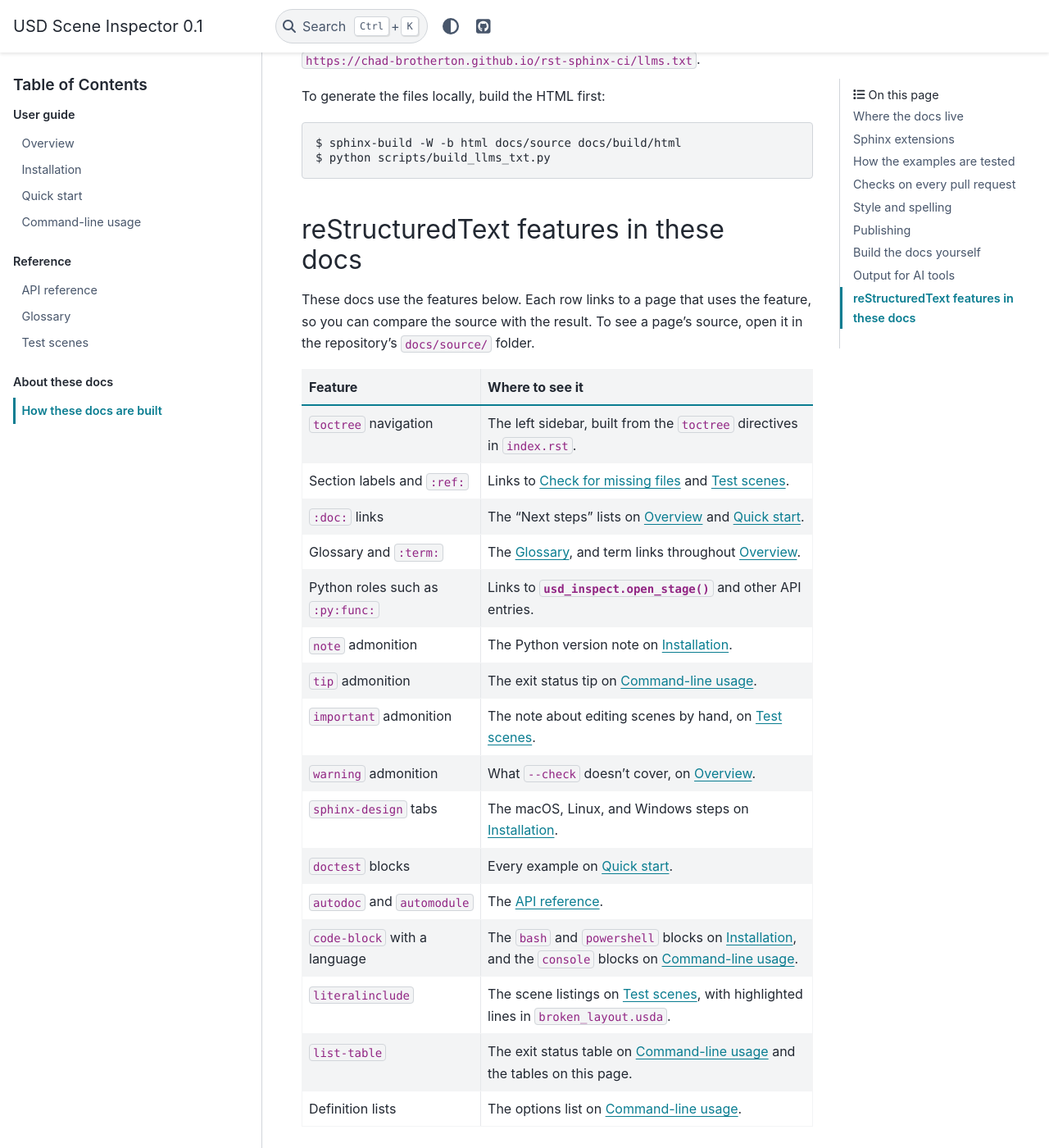
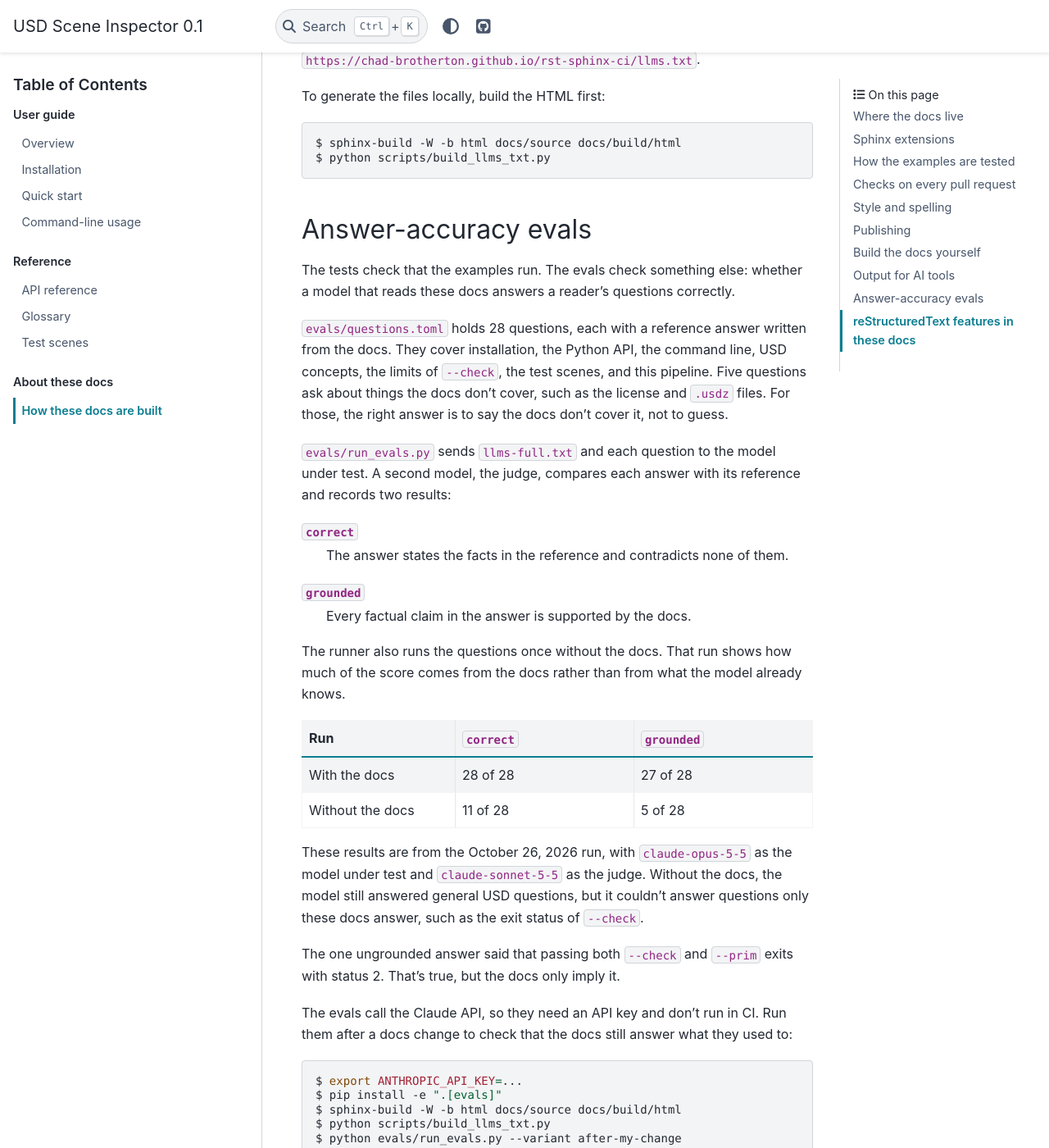
Before and after one commit to chad-brotherton/rst-sphinx-ci, a Sphinx documentation site: the page built from docs/source/pipeline.rst, in a window 1280 px wide and 1400 px high, scrolled down 3935 px. Shown: the whole window at 82% size. Built offline with Sphinx 7.4.7 and the PyData theme 0.15.4, drawn with Linux system fonts in a browser that asks for light colours; some of the changed text lies outside the part shown.

Commit message:
Document the answer-accuracy evals and their first results
The pipeline page explains the questions, the two metrics, the no-docs
control, and how to run the evals, with the October 26 results. The
README summarizes them. Vale now accepts "evals".

Co-Authored-By: Claude Opus 5.5 <noreply@anthropic.com>

```diff
--- a/docs/source/pipeline.rst
+++ b/docs/source/pipeline.rst
@@ -181,6 +181,73 @@ To generate the files locally, build the HTML first:
    $ sphinx-build -W -b html docs/source docs/build/html
    $ python scripts/build_llms_txt.py
 
+.. _evals:
+
+Answer-accuracy evals
+---------------------
+
+The tests check that the examples run. The evals check something else: whether
+a model that reads these docs answers a reader's questions correctly.
+
+``evals/questions.toml`` holds 28 questions, each with a reference answer
+written from the docs. They cover installation, the Python API, the command
+line, USD concepts, the limits of ``--check``, the test scenes, and this
+pipeline. Five questions ask about things the docs don't cover, such as the
+license and ``.usdz`` files. For those, the right answer is to say the docs
+don't cover it, not to guess.
+
+``evals/run_evals.py`` sends ``llms-full.txt`` and each question to the model
+under test. A second model, the judge, compares each answer with its reference
+and records two results:
+
+``correct``
+   The answer states the facts in the reference and contradicts none of them.
+
+``grounded``
+   Every factual claim in the answer is supported by the docs.
+
+The runner also runs the questions once without the docs. That run shows how
+much of the score comes from the docs rather than from what the model already
+knows.
+
+.. list-table::
+   :header-rows: 1
+   :widths: 30 35 35
+
+   * - Run
+     - ``correct``
+     - ``grounded``
+   * - With the docs
+     - 28 of 28
+     - 27 of 28
+   * - Without the docs
+     - 11 of 28
+     - 5 of 28
+
+These results are from the October 26, 2026 run, with ``claude-opus-5-5`` as
+the model under test and ``claude-sonnet-5-5`` as the judge. Without the docs,
+the model still answered general USD questions, but it couldn't answer
+questions only these docs answer, such as the exit status of ``--check``.
+
+The one ungrounded answer said that passing both ``--check`` and ``--prim``
+exits with status 2. That's true, but the docs only imply it.
+
+The evals call the Claude API, so they need an API key and don't run in CI.
+Run them after a docs change to check that the docs still answer what they
+used to:
+
+.. code-block:: console
+
+   $ export ANTHROPIC_API_KEY=...
+   $ pip install -e ".[evals]"
+   $ sphinx-build -W -b html docs/source docs/build/html
+   $ python scripts/build_llms_txt.py
+   $ python evals/run_evals.py --variant after-my-change
+
+Each run writes ``SUMMARY.md``, one result per question, and a transcript of
+each answer to ``evals/runs/RUN/``. A full run costs about 60 cents at
+first-party API prices, because the docs are cached after the first question.
+
 .. _rst-features:
 
 reStructuredText features in these docs
```
Also changed, not shown: README.md (+3 -0 lines), 1 other file.
